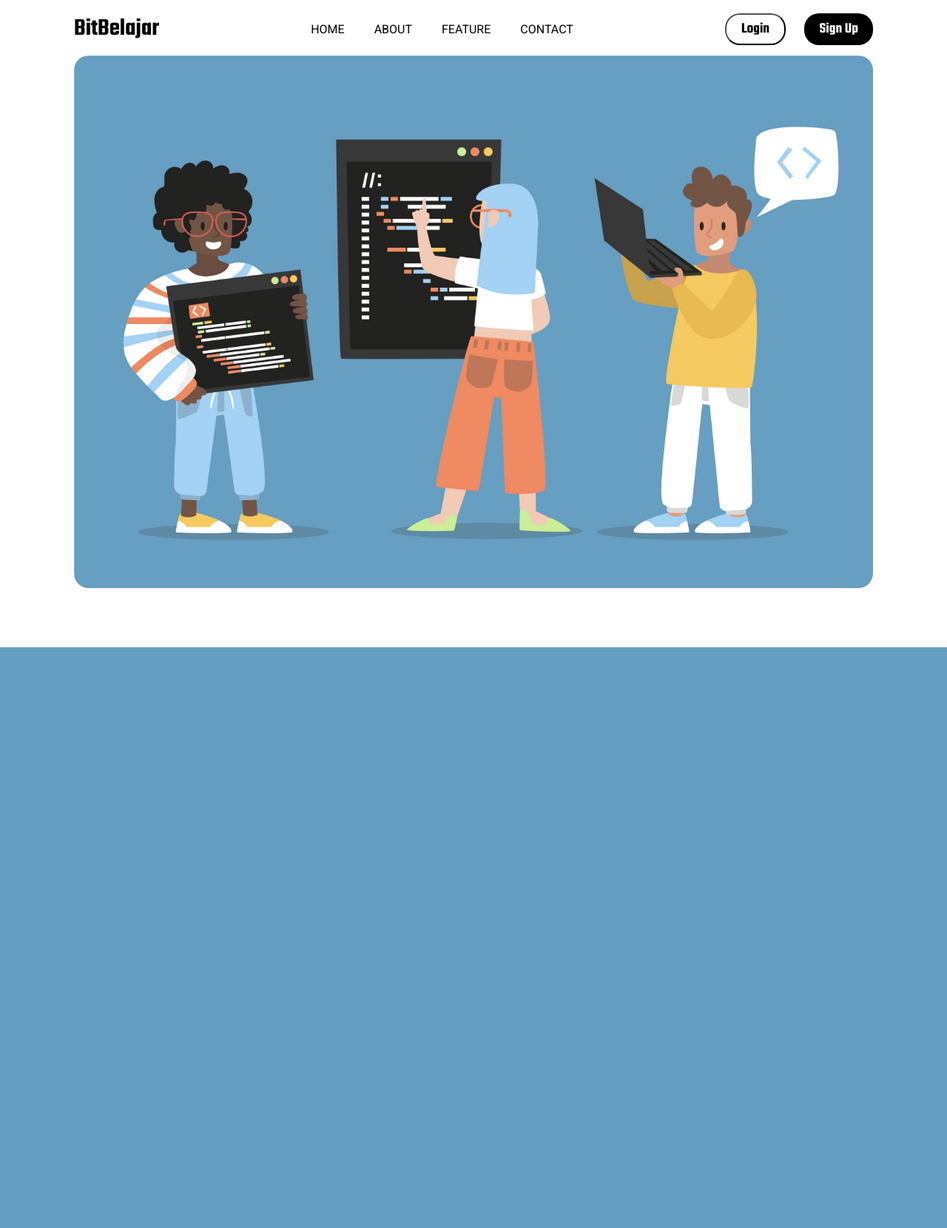
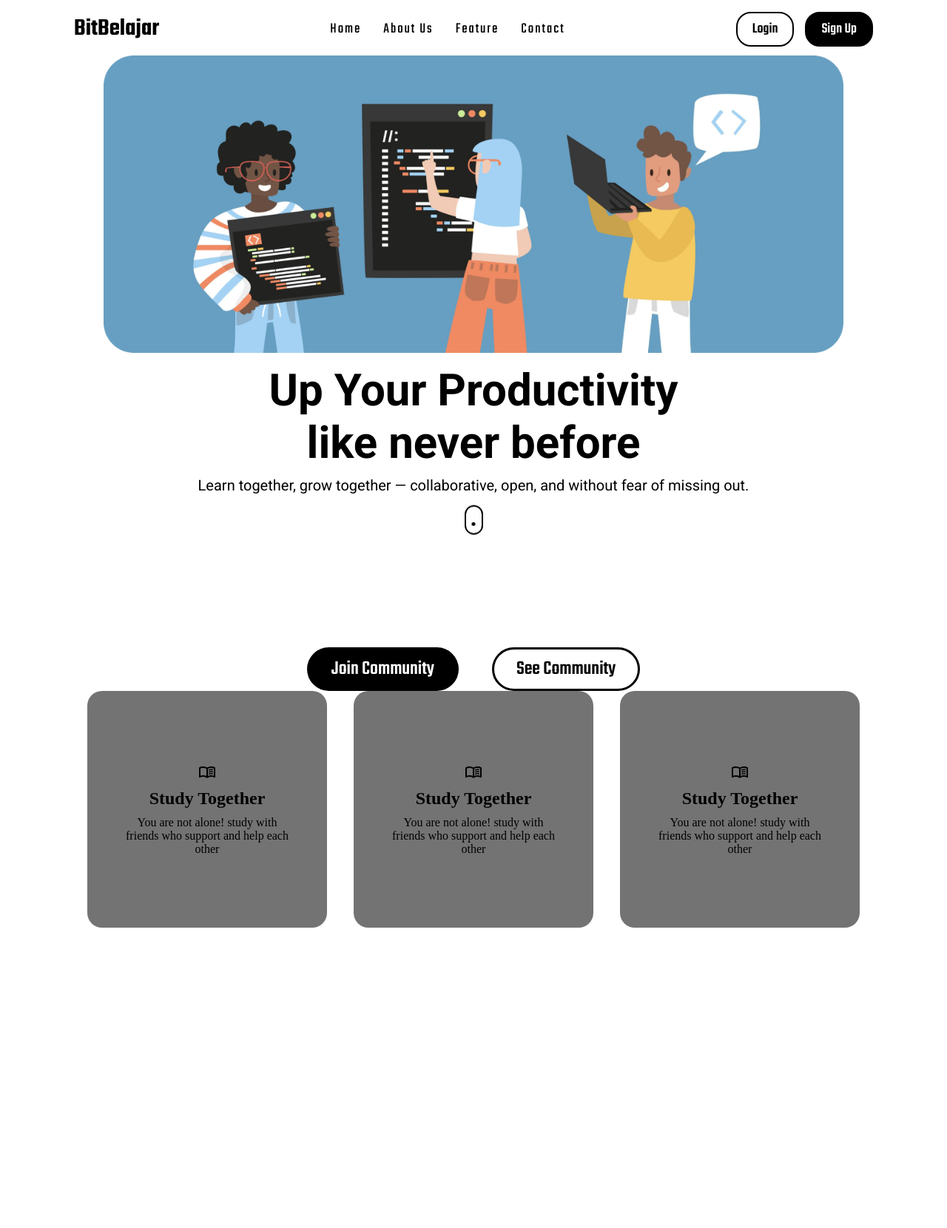
Before and after one commit to rehanaja/bitbelajar, a PHP site: page /index..html in a window 1280 px wide. Shown: the whole page at 74% size. Before the commit the page ends 875 px from the top, so only its background shows below. Run offline with PHP 8.4, Linux system fonts and the light colour scheme.

Commit message:
second commit

```diff
--- a/index..html
+++ b/index..html
@@ -27,7 +27,7 @@
             <a href="#home">Home</a>
           </li>
           <li>
-            <a href="#about">About</a>
+            <a href="#about">About Us</a>
           </li>
           <li>
             <a href="#feature">Feature</a>
@@ -37,9 +37,9 @@
           </li>
         </ul>
 
-        <div class="button">
-          <button class="login"><a href="login.php"></a>Login</button>
-          <button class="signup"><a href="signup.php"></a>Sign Up</button>
+        <div class="button-header">
+          <a href="login.php" class="login">Login</a>
+          <a href="signup.php" class="signup">Sign Up</a>
         </div>
       </div>
 
@@ -49,15 +49,19 @@
     <!-- Hero Seciton -->
     <section class="hero" id="hero">
       <div class="container">
-        <div class="image-background">
-          <img src="img/Background.jpg" alt="" />
-          <div class="content">
-            <h1>Up Your Productivity like never before</h1>
-            <p>
-              Learn together, grow together — collaborative, open, and without
-              fear of missing out.
-            </p>
-          </div>
+        <div class="background">
+          <img src="img/Background.png" alt="" />
+        </div>
+        <div class="content">
+          <h1>
+            Up Your Productivity <br />
+            like never before
+          </h1>
+          <p>
+            Learn together, grow together — collaborative, open, and without
+            fear of missing out.
+          </p>
+          <div class="mouse-scroll"></div>
         </div>
 
         <div class="icon"></div>
@@ -65,6 +69,87 @@
     </section>
 
     <!-- Why Bitbelajar Section -->
-    <div class="container"></div>
+    <section class="bitbelajar">
+      <div class="container">
+        <div class="button">
+          <a href="login.php">
+            <button class="btn join">Join Community</button>
+          </a>
+          <a href="#">
+            <button class="btn see">See Community</button>
+          </a>
+        </div>
+        <div class="card-container">
+          <div class="card">
+            <div class="card-1">
+              <div class="card-content">
+                <svg
+                  xmlns="http://www.w3.org/2000/svg"
+                  width="24"
+                  height="24"
+                  viewBox="0 0 24 24"
+                >
+                  <path
+                    fill="currentColor"
+                    d="M6.5 16q1.175 0 2.288.263T11 17.05V7.2q-1.025-.6-2.175-.9T6.5 6q-.9 0-1.788.175T3 6.7v9.9q.875-.3 1.738-.45T6.5 16m6.5 1.05q1.1-.525 2.213-.787T17.5 16q.9 0 1.763.15T21 16.6V6.7q-.825-.35-1.713-.525T17.5 6q-1.175 0-2.325.3T13 7.2zm-1 2.425q-.35 0-.663-.087t-.587-.238q-.975-.575-2.05-.862T6.5 18q-1.05 0-2.062.275T2.5 19.05q-.525.275-1.012-.025T1 18.15V6.1q0-.275.138-.525T1.55 5.2q1.15-.6 2.4-.9T6.5 4q1.45 0 2.838.375T12 5.5q1.275-.75 2.663-1.125T17.5 4q1.3 0 2.55.3t2.4.9q.275.125.413.375T23 6.1v12.05q0 .575-.487.875t-1.013.025q-.925-.5-1.937-.775T17.5 18q-1.125 0-2.2.288t-2.05.862q-.275.15-.587.238t-.663.087m2-10.7q0-.225.163-.462T14.525 8q.725-.25 1.45-.375T17.5 7.5q.5 0 .988.063t.962.162q.225.05.388.25t.162.45q0 .425-.275.625t-.7.1q-.35-.075-.737-.112T17.5 9q-.65 0-1.275.125t-1.2.325q-.45.175-.737-.025T14 8.775m0 5.5q0-.225.163-.462t.362-.313q.725-.25 1.45-.375T17.5 13q.5 0 .988.063t.962.162q.225.05.388.25t.162.45q0 .425-.275.625t-.7.1q-.35-.075-.737-.112T17.5 14.5q-.65 0-1.275.113t-1.2.312q-.45.175-.737-.012T14 14.275m0-2.75q0-.225.163-.462t.362-.313q.725-.25 1.45-.375t1.525-.125q.5 0 .988.063t.962.162q.225.05.388.25t.162.45q0 .425-.275.625t-.7.1q-.35-.075-.737-.112t-.788-.038q-.65 0-1.275.125t-1.2.325q-.45.175-.737-.025t-.288-.65"
+                  />
+                </svg>
+                <h2>Study Together</h2>
+                <p>
+                  You are not alone! study with friends who support and help
+                  each other
+                </p>
+              </div>
+            </div>
+          </div>
+
+          <div class="card">
+            <div class="card-1">
+              <div class="card-content">
+                <svg
+                  xmlns="http://www.w3.org/2000/svg"
+                  width="24"
+                  height="24"
+                  viewBox="0 0 24 24"
+                >
+                  <path
+                    fill="currentColor"
+                    d="M6.5 16q1.175 0 2.288.263T11 17.05V7.2q-1.025-.6-2.175-.9T6.5 6q-.9 0-1.788.175T3 6.7v9.9q.875-.3 1.738-.45T6.5 16m6.5 1.05q1.1-.525 2.213-.787T17.5 16q.9 0 1.763.15T21 16.6V6.7q-.825-.35-1.713-.525T17.5 6q-1.175 0-2.325.3T13 7.2zm-1 2.425q-.35 0-.663-.087t-.587-.238q-.975-.575-2.05-.862T6.5 18q-1.05 0-2.062.275T2.5 19.05q-.525.275-1.012-.025T1 18.15V6.1q0-.275.138-.525T1.55 5.2q1.15-.6 2.4-.9T6.5 4q1.45 0 2.838.375T12 5.5q1.275-.75 2.663-1.125T17.5 4q1.3 0 2.55.3t2.4.9q.275.125.413.375T23 6.1v12.05q0 .575-.487.875t-1.013.025q-.925-.5-1.937-.775T17.5 18q-1.125 0-2.2.288t-2.05.862q-.275.15-.587.238t-.663.087m2-10.7q0-.225.163-.462T14.525 8q.725-.25 1.45-.375T17.5 7.5q.5 0 .988.063t.962.162q.225.05.388.25t.162.45q0 .425-.275.625t-.7.1q-.35-.075-.737-.112T17.5 9q-.65 0-1.275.125t-1.2.325q-.45.175-.737-.025T14 8.775m0 5.5q0-.225.163-.462t.362-.313q.725-.25 1.45-.375T17.5 13q.5 0 .988.063t.962.162q.225.05.388.25t.162.45q0 .425-.275.625t-.7.1q-.35-.075-.737-.112T17.5 14.5q-.65 0-1.275.113t-1.2.312q-.45.175-.737-.012T14 14.275m0-2.75q0-.225.163-.462t.362-.313q.725-.25 1.45-.375t1.525-.125q.5 0 .988.063t.962.162q.225.05.388.25t.162.45q0 .425-.275.625t-.7.1q-.35-.075-.737-.112t-.788-.038q-.65 0-1.275.125t-1.2.325q-.45.175-.737-.025t-.288-.65"
+                  />
+                </svg>
+                <h2>Study Together</h2>
+                <p>
+                  You are not alone! study with friends who support and help
+                  each other
+                </p>
+              </div>
+            </div>
+          </div>
+
+          <div class="card">
+            <div class="card-1">
+              <div class="card-content">
+                <svg
+                  xmlns="http://www.w3.org/2000/svg"
+                  width="24"
+                  height="24"
+                  viewBox="0 0 24 24"
+                >
+                  <path
+                    fill="currentColor"
+                    d="M6.5 16q1.175 0 2.288.263T11 17.05V7.2q-1.025-.6-2.175-.9T6.5 6q-.9 0-1.788.175T3 6.7v9.9q.875-.3 1.738-.45T6.5 16m6.5 1.05q1.1-.525 2.213-.787T17.5 16q.9 0 1.763.15T21 16.6V6.7q-.825-.35-1.713-.525T17.5 6q-1.175 0-2.325.3T13 7.2zm-1 2.425q-.35 0-.663-.087t-.587-.238q-.975-.575-2.05-.862T6.5 18q-1.05 0-2.062.275T2.5 19.05q-.525.275-1.012-.025T1 18.15V6.1q0-.275.138-.525T1.55 5.2q1.15-.6 2.4-.9T6.5 4q1.45 0 2.838.375T12 5.5q1.275-.75 2.663-1.125T17.5 4q1.3 0 2.55.3t2.4.9q.275.125.413.375T23 6.1v12.05q0 .575-.487.875t-1.013.025q-.925-.5-1.937-.775T17.5 18q-1.125 0-2.2.288t-2.05.862q-.275.15-.587.238t-.663.087m2-10.7q0-.225.163-.462T14.525 8q.725-.25 1.45-.375T17.5 7.5q.5 0 .988.063t.962.162q.225.05.388.25t.162.45q0 .425-.275.625t-.7.1q-.35-.075-.737-.112T17.5 9q-.65 0-1.275.125t-1.2.325q-.45.175-.737-.025T14 8.775m0 5.5q0-.225.163-.462t.362-.313q.725-.25 1.45-.375T17.5 13q.5 0 .988.063t.962.162q.225.05.388.25t.162.45q0 .425-.275.625t-.7.1q-.35-.075-.737-.112T17.5 14.5q-.65 0-1.275.113t-1.2.312q-.45.175-.737-.012T14 14.275m0-2.75q0-.225.163-.462t.362-.313q.725-.25 1.45-.375t1.525-.125q.5 0 .988.063t.962.162q.225.05.388.25t.162.45q0 .425-.275.625t-.7.1q-.35-.075-.737-.112t-.788-.038q-.65 0-1.275.125t-1.2.325q-.45.175-.737-.025t-.288-.65"
+                  />
+                </svg>
+                <h2>Study Together</h2>
+                <p>
+                  You are not alone! study with friends who support and help
+                  each other
+                </p>
+              </div>
+            </div>
+          </div>
+        </div>
+      </div>
+    </section>
   </body>
 </html>
--- a/style.css
+++ b/style.css
@@ -3,6 +3,24 @@
   padding: 0;
   box-sizing: border-box;
 }
+
+:root {
+  --primary-color: #679fc2;
+  --secondary-color: #000000;
+  --text-colot-white: #fff;
+  --font-size-p: 16px;
+  --font-size-h1: 35px;
+  --font-size-h3: 20px;
+  --font-weight: 700;
+  --font-family-1: "Roboto";
+  --font-family-2: "Teko";
+  --padding-container: 15px 100px;
+}
+
+.container {
+  padding: 15px 100px;
+}
+/* =========== Header */
 
 header {
   width: 100%;
@@ -14,7 +32,6 @@ header .container {
   display: flex;
   justify-content: space-between;
   align-items: center;
-  padding: 15px 100px;
 }
 
 header .container a {
@@ -34,83 +51,205 @@ header .container ul {
 
 header .container ul li {
   list-style: none;
-  margin: 0 20px;
+  margin: 0 15px;
 }
 
 header .container ul li a {
-  font-size: 16px;
-  text-transform: uppercase;
-  font-family: "Roboto";
-  font-weight: 400;
+  font-size: var(--font-size-h3);
+  font-family: var(--font-family-2);
+  letter-spacing: 2px;
 }
 
-header .button {
-  width: 200px;
+header .button-header {
   display: flex;
   justify-content: space-between;
+  gap: 15px;
 }
 
-header .button button {
-  padding: 5px 20px;
+header .button-header a {
+  border: 2px solid #000;
+  padding: 7px 20px;
   border-radius: 20px;
-  font-family: "Teko";
-  font-size: 20px;
-  font-weight: 600;
+  font-size: var(--font-size-h3);
+  font-weight: 500;
+  font-family: var(--font-family-2);
+  background-color: transparent;
 }
 
-header .button .login {
-  background-color: transparent;
-  color: #000;
+header .button-header .signup {
+  background-color: var(--secondary-color);
+  color: var(--text-colot-white);
 }
 
-header .button .signup {
-  background-color: #000;
-  color: #fff;
-  border: none;
-}
-
+/* =========== hero */
 .hero {
   width: 100%;
   height: 100vh;
-  margin-top: 15px;
 }
 
 .hero .container {
   width: 100%;
-  padding: 0 100px;
-  display: flex;
 }
 
-.hero .image-background {
-  position: relative;
+.hero .container .background {
   width: 100%;
-  height: 0;
-  padding-top: calc(100% * (100 / 200));
+  display: flex;
+  justify-content: center;
 }
 
-.hero .image-background img {
-  position: absolute;
-  top: 0;
-  width: 100%;
-  object-fit: cover; /* Atau contain */
-  object-position: 50% 0%; /* Posisi di tengah */
-  border-radius: 20px;
+.hero .container .background img {
+  width: 1000px;
 }
 
-.content {
-  position: absolute;
-  bottom: 5%;
-  left: 50%;
-  transform: translate(-50%, -50%);
-  text-align: center;
-  z-index: 1000;
+.hero .container .content {
   display: flex;
+  width: 100%;
+  justify-content: center;
+  align-items: center;
   flex-direction: column;
   gap: 10px;
-  background-color: aqua;
-  opacity: 0;
+  margin-top: 15px;
 }
 
-.image-background:hover > .content {
-  opacity: 1;
+.hero .container .content h1 {
+  font-family: var(--font-family-1);
+  font-size: 60px;
+  font-weight: var(--font-weight);
+  text-align: center;
 }
+
+.hero .container .content p {
+  font-family: var(--font-family-1);
+  font-size: var(--font-size-h3);
+}
+
+.hero .mouse-scroll {
+  position: relative;
+  width: 25px;
+  height: 40px;
+  border: 2px solid #000;
+  border-radius: 40px;
+  animation-name: movee;
+  animation-iteration-count: infinite;
+  animation-duration: 3s;
+}
+
+@keyframes movee {
+  0% {
+    transform: translateY(0px);
+  }
+  50% {
+    transform: translateY(7px);
+  }
+  100% {
+    transform: translateY(0px);
+  }
+}
+
+.hero .mouse-scroll::before {
+  content: "";
+  display: block;
+  width: 5px;
+  height: 5px;
+  border-radius: 50%;
+  background: #000;
+  position: absolute;
+  left: 50%;
+  top: 5px;
+  animation-name: scrolling;
+  animation-iteration-count: infinite;
+  animation-duration: 1.5s;
+}
+
+@keyframes scrolling {
+  0% {
+    opacity: 0;
+    transform: translate(-50%, 0px);
+  }
+  40% {
+    opacity: 1;
+  }
+  80% {
+    opacity: 1;
+    transform: translate(-50%, 20px);
+  }
+  100% {
+    opacity: 0;
+    transform: translate(-50%, 20px);
+  }
+}
+
+/* ====== BitBelajar */
+.bitbelajar {
+  width: 100%;
+  height: 100vh;
+}
+
+.bitbelajar .container {
+  width: 100%;
+}
+
+.bitbelajar .button {
+  width: 100%;
+  display: flex;
+  justify-content: center;
+  align-items: center;
+  gap: 45px;
+}
+
+.bitbelajar .btn {
+  padding: 7px 30px;
+  border-radius: 30px;
+  font-family: var(--font-family-2);
+  font-size: 27px;
+  cursor: pointer;
+  color: var(--secondary-color);
+  text-decoration: none;
+  font-weight: 500;
+}
+
+.bitbelajar .join {
+  border: none;
+  background-color: var(--secondary-color);
+}
+
+.bitbelajar .join {
+  color: var(--text-colot-white);
+  border: 3px solid #000;
+}
+
+.bitbelajar .see {
+  background-color: transparent;
+  border: 3px solid #000;
+}
+
+.bitbelajar .card-container {
+  width: 100%;
+  display: flex;
+  justify-content: space-around;
+}
+
+.bitbelajar .card {
+  width: 30%;
+  display: flex;
+  height: 700px;
+}
+
+.bitbelajar .card-1 {
+  width: 100%;
+  height: 320px;
+  border-radius: 20px;
+  background-color: #737373;
+  display: flex;
+  align-items: center;
+  text-align: center;
+}
+
+.bitbelajar .card-content {
+  display: flex;
+  justify-content: center;
+  align-items: center;
+  flex-direction: column;
+  gap: 10px;
+  padding: 45px;
+}
```
Also changed, not shown: img/Background Binary Code.png (added), img/Background.jpg (deleted), img/Background.png (added), img/HandShake.png (added), img/M. Maulidan K.png (added), img/Raihan.png (added), img/Sifa.png (added).
